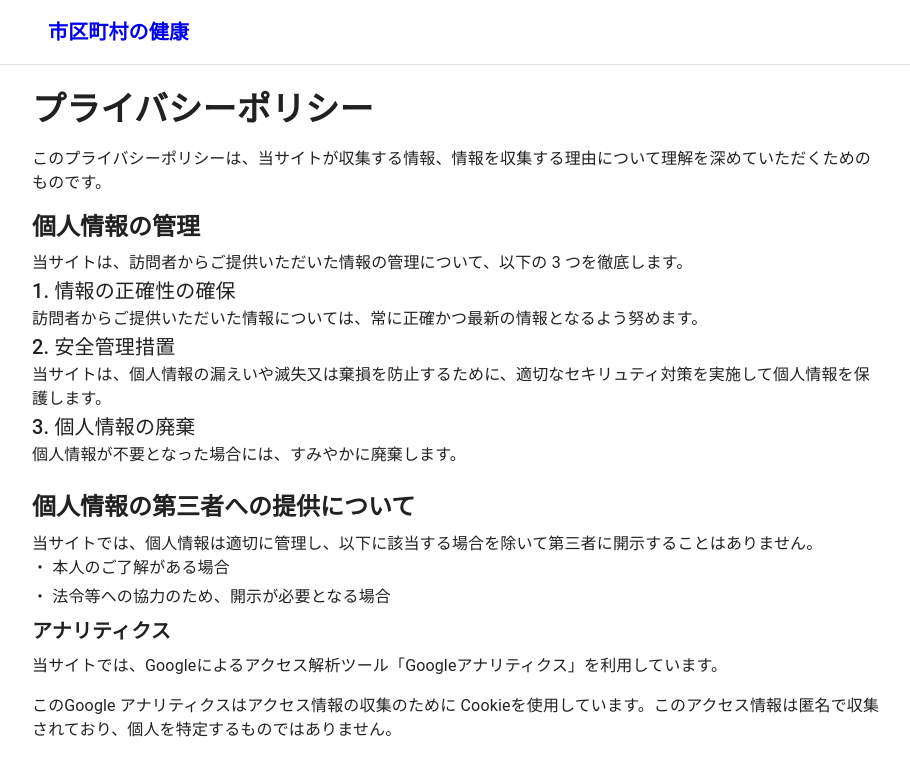
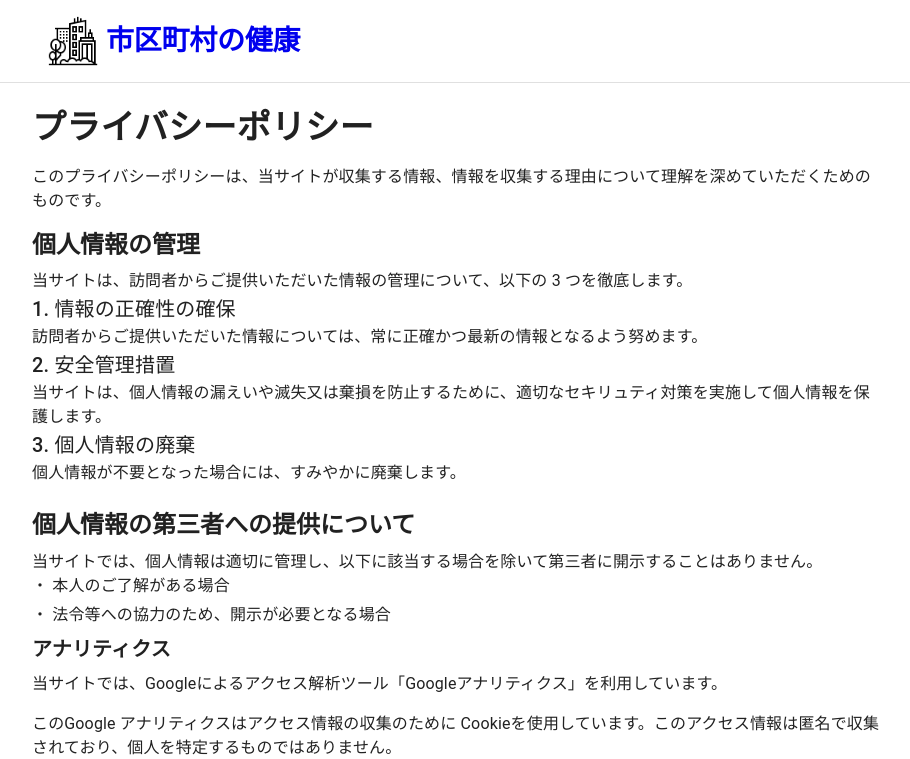
Before and after one commit to komtaki/city-of-health, a Next.js app: page /privacy in a window 1280 px wide. Shown: the top 759 px of the page, without its empty margins (182-1092 px from the left). Built offline with nearby package versions, Linux system fonts and the light colour scheme; no server answers.

Commit message:
feat: サービスアイコンを追加

```diff
--- a/src/components/Header/index.tsx
+++ b/src/components/Header/index.tsx
@@ -13,10 +13,11 @@ const Header: React.FC = () => {
   return (
     <header>
       <MuiContainer maxWidth="md">
-        <Box sx={{ padding: '1rem' }}>
+        <Box className={cssStyle['wrapper']}>
+          <img src="/img/serviceIcon.png" className={cssStyle['serviceIcon']} />
           <Link href="/">
             <a className={cssStyle['serviceName']}>
-              <Typography variant="h6" component="div" sx={{ fontWeight: 600 }}>
+              <Typography variant="h2" component="div" sx={{ fontWeight: 600 }}>
                 {CMS_NAME}
               </Typography>
             </a>
--- a/src/components/Header/style.module.scss
+++ b/src/components/Header/style.module.scss
@@ -1,3 +1,14 @@
+.wrapper {
+  display: flex;
+  padding: 1rem;
+  align-items: center;
+}
+
+.serviceIcon {
+  width: 50px;
+  margin-right: 0.5rem;
+}
+
 .serviceName {
   display: inline;
 }
```
Also changed, not shown: public/img/serviceIcon.png (added).
